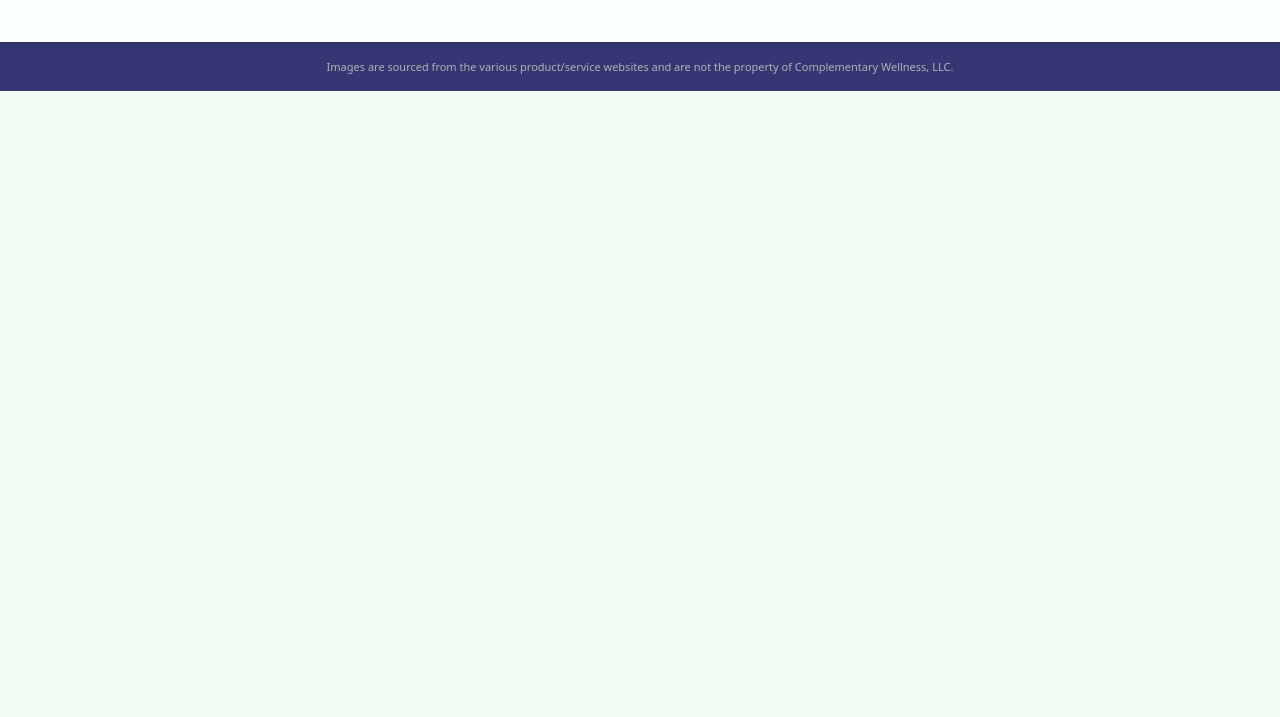
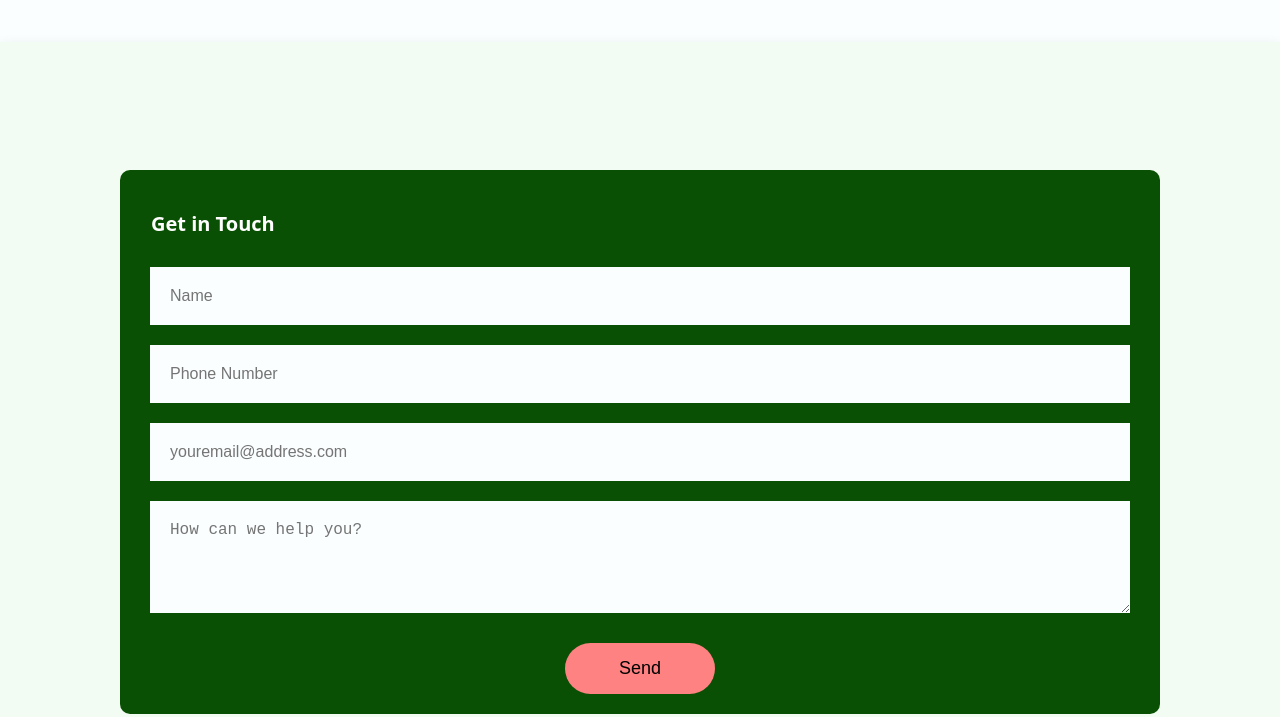
Before and after one commit to jbentleyd-png/complementary_wellness, a plain HTML site: page index.html in a window 1280 px wide. Shown: the part 1954-2671 px from the top of the page. Before the commit the page ends 2045 px from the top, so only its background shows below. Drawn offline with Linux system fonts and the light colour scheme.

Commit message:
added contact form (doesn't work)
only html and CSS so far

```diff
--- a/index.html
+++ b/index.html
@@ -115,7 +115,25 @@
           />
         </div>
       </div>
-      <div class="contact-form"></div>
+      <div class="contact-section">
+        <form action="">
+          <h3>Get in Touch</h3>
+          <input type="text" id="name" placeholder="Name" required />
+          <input type="text" id="phone" placeholder="Phone Number" required />
+          <input
+            type="text"
+            id="email"
+            placeholder="youremail@address.com"
+            required
+          />
+          <textarea
+            id="message"
+            rows="4"
+            placeholder="How can we help you?"
+          ></textarea>
+          <button type="submit">Send</button>
+        </form>
+      </div>
     </div>
     <div class="footer">
       Images are sourced from the various product/service websites and are not
--- a/styles.css
+++ b/styles.css
@@ -235,6 +235,56 @@ div.EES img {
   object-fit: cover;
 }
 
+/* CONTACT FORM */
+.contact-section {
+  background-color: var(--main-background-color);
+  height: 800px;
+  display: flex;
+  align-items: center;
+  justify-content: center;
+  width: 100%;
+  box-shadow: 0 4px 12px 0 rgba(0, 0, 0, 0.1);
+}
+form {
+  background-color: var(--green);
+  display: flex;
+  flex-direction: column;
+  padding: 20px;
+  width: 1000px;
+
+  border-radius: 10px;
+  margin: auto 10px;
+}
+
+form h3 {
+  color: white;
+  font-weight: 800;
+  margin-bottom: 20px;
+  margin-left: 11px;
+  font-size: 20px;
+}
+form input,
+form textarea {
+  border: 0;
+  margin: 10px;
+  padding: 20px;
+  outline: none;
+  background: var(--card-color);
+  font-size: 16px;
+}
+
+form button {
+  padding: 15px;
+  background: rgb(255, 130, 130);
+  color: black;
+  font-size: 18px;
+  border: 0;
+  outline: none;
+  cursor: pointer;
+  width: 150px;
+  margin: 20px auto 0px;
+  border-radius: 30px;
+}
 /* FOOTER */
 
 .footer {
```
